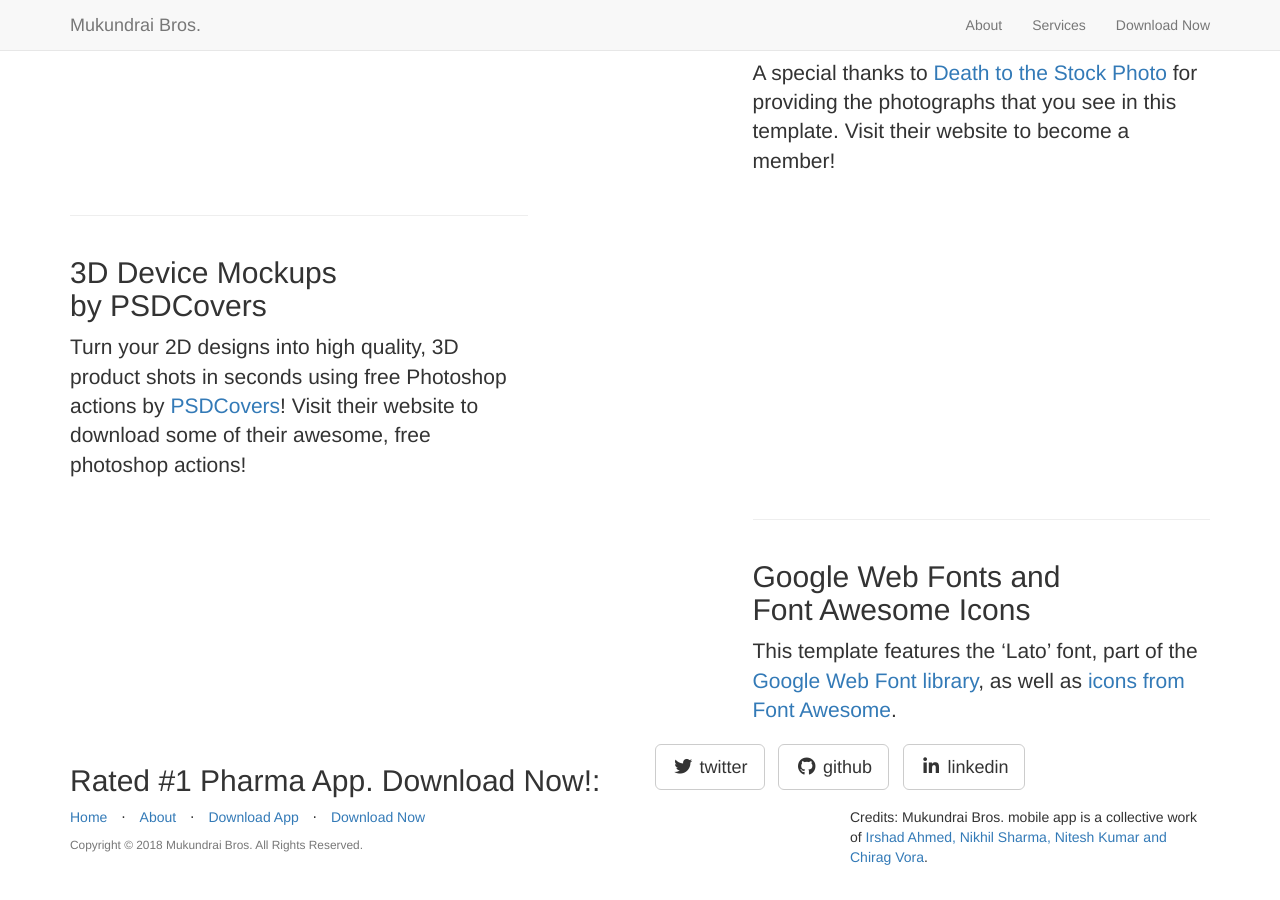
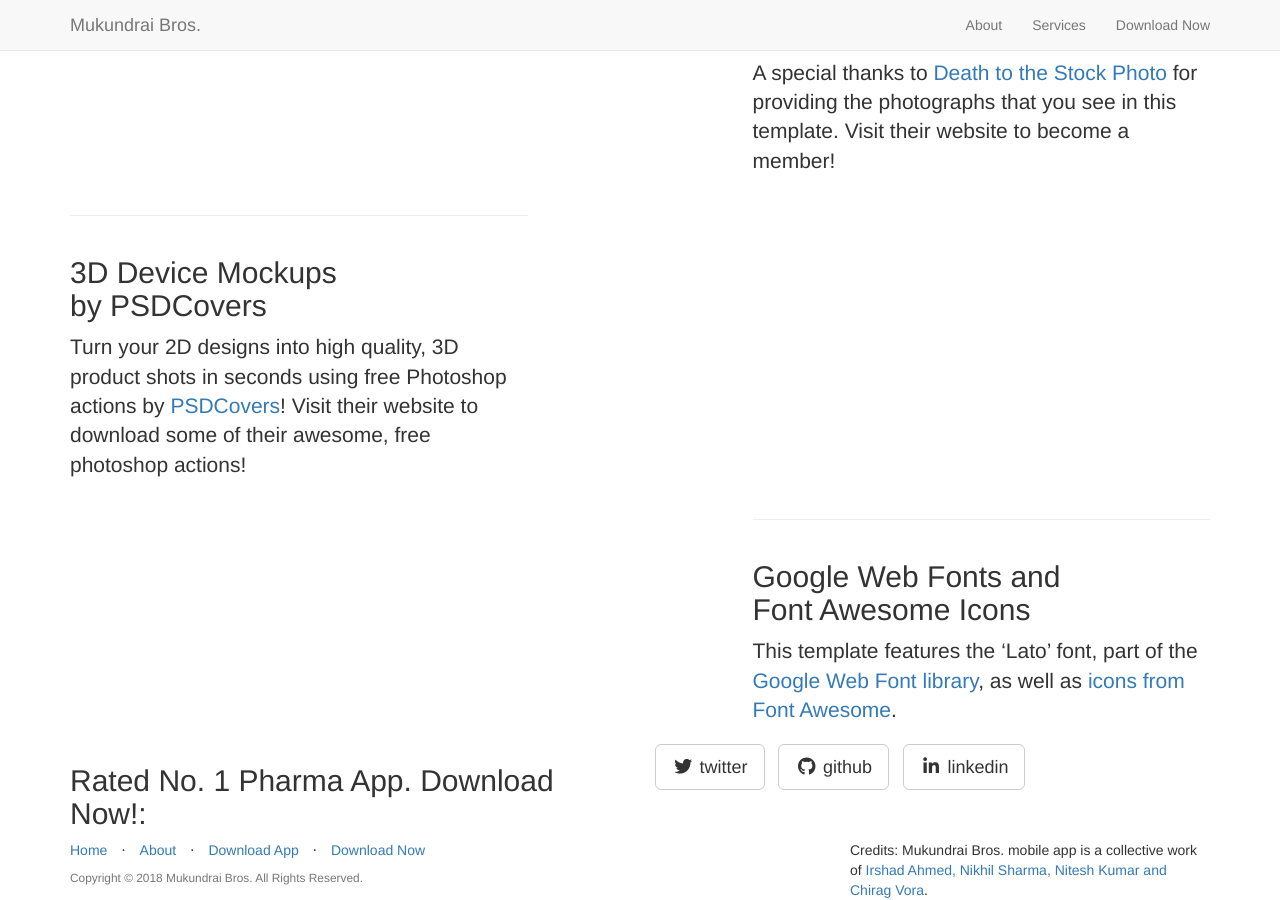
Before and after one commit to mukundraibros/mukundrai, a Jekyll site: the page built from README-old.md, in a window 1280 px wide and 900 px high, scrolled down 519 px. Built offline with Jekyll 4.4.1, drawn with Linux system fonts in a browser that asks for light colours; nearby versions of some CDN libraries; our own code applies the rules of GitHub Pages for plain Markdown files; library files that are not in the unit come from our copies; before the commit the page ends 1386 px from its top, so only the background shows below that.

Commit message:
remove special charac

```diff
--- a/_includes/download-now.html
+++ b/_includes/download-now.html
@@ -4,7 +4,7 @@
 
 			<div class="row">
 				<div class="col-lg-6">
-					<h2>Rated #1 Pharma App. Download Now!:</h2>
+					<h2>Rated No. 1 Pharma App. Download Now!:</h2>
 				</div>
 				<div class="col-lg-6">
 					<ul class="list-inline banner-social-buttons">
```
